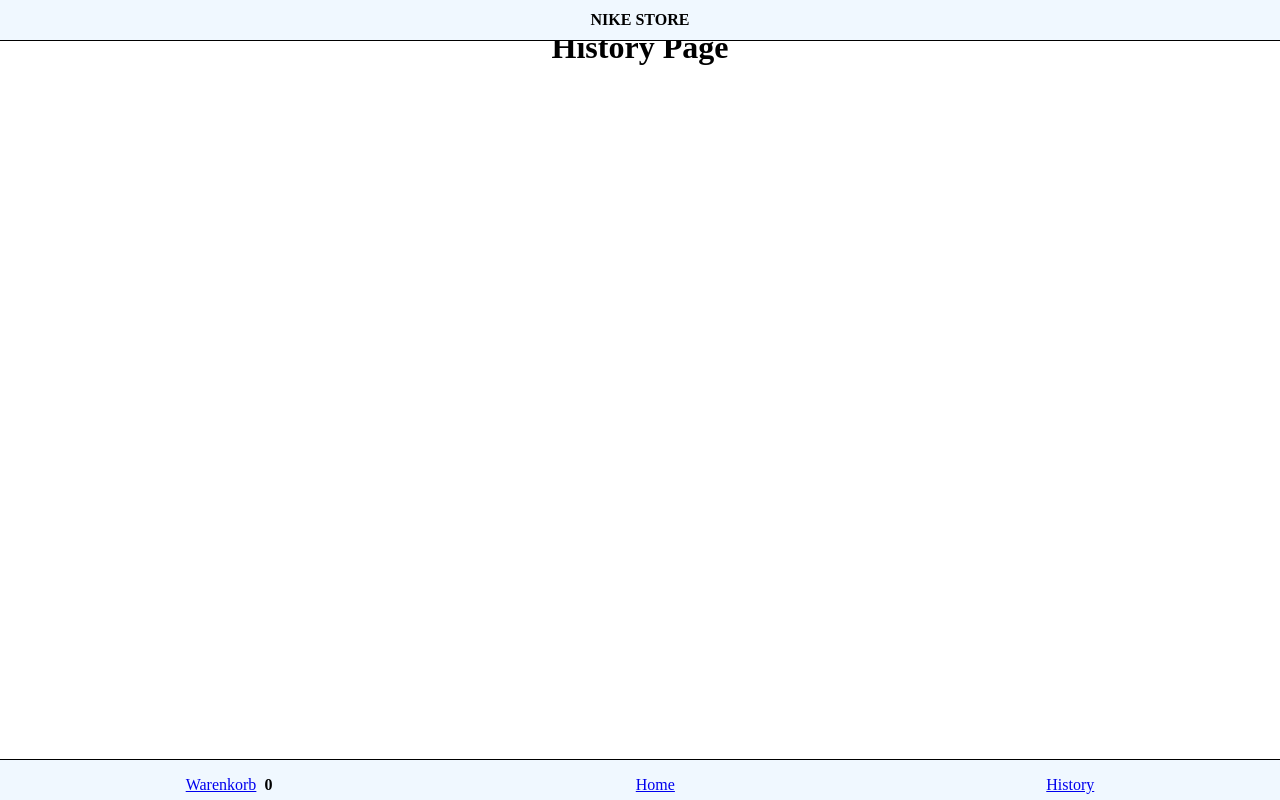
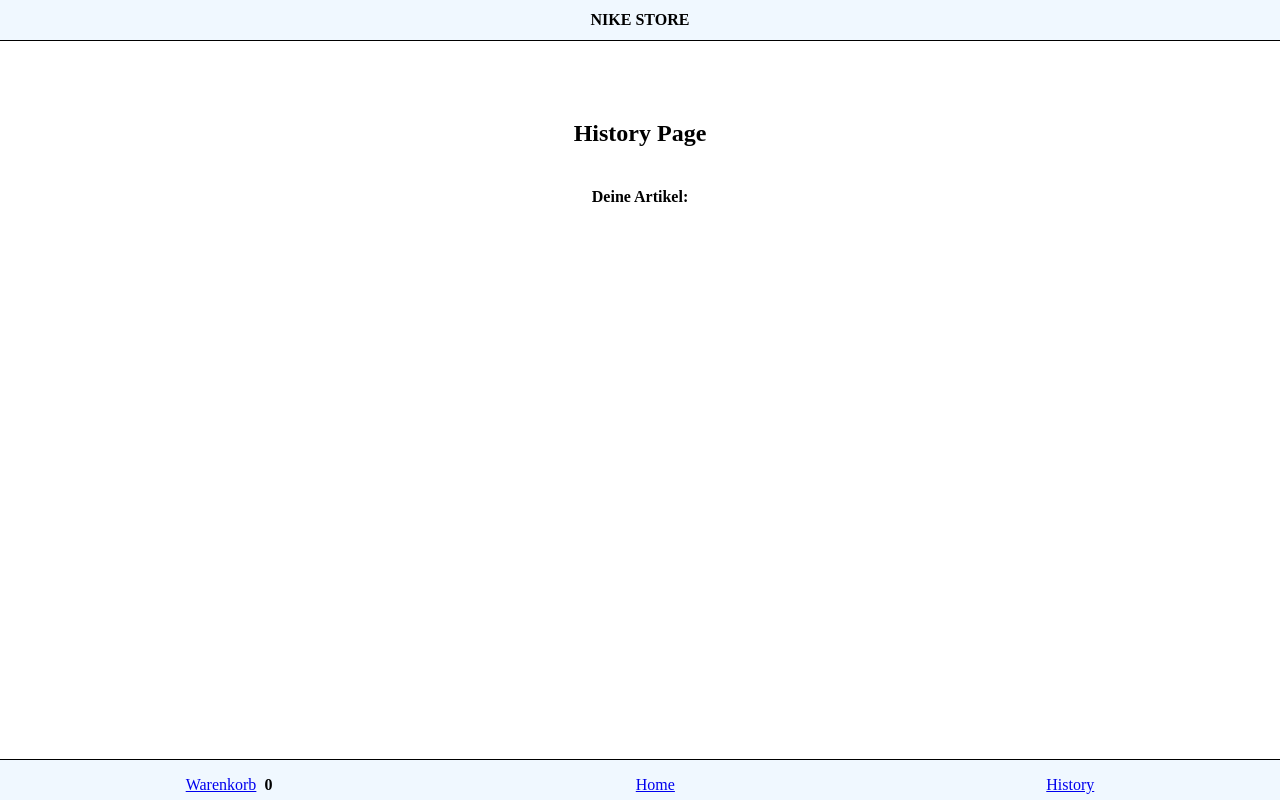
Before and after one commit to nazardiachok/Capstone-New-Project, a React (Create React App) app: page /history in a window 1280 px wide. Built offline with nearby package versions, Linux system fonts and the light colour scheme.

Commit message:
-history page filled with html,css,props -items can be added to History page

```diff
--- a/src/App.js
+++ b/src/App.js
@@ -24,6 +24,7 @@
   const [shoppingCard, setShoppingCard] = useLocalStorage("Saved data: ", []);
   const [inputData, setInputData] = useState({});
   const [totalPrice, setTotalPrice] = useState(0);
+  const [historyItems, setHistoryItems] = useLocalStorage("History items", []);
 
   function inputValue(value) {
     let filtered = search(value, dataItems, {
@@ -80,7 +81,12 @@
 
     navigate("/bestellung");
   }
-  function moveToHistory(input) {}
+  function moveToHistory(input) {
+    setHistoryItems([...historyItems, ...shoppingCard]);
+
+    console.log(historyItems);
+    navigate("/history");
+  }
 
   return (
     <>
@@ -110,7 +116,10 @@
             />
           }
         ></Route>
-        <Route path="/history" element={<History />}></Route>
+        <Route
+          path="/history"
+          element={<History historyItems={historyItems} />}
+        ></Route>
 
         <Route
           path="/personalData"
--- a/src/pages/History.js
+++ b/src/pages/History.js
@@ -1,12 +1,52 @@
 import styled from "styled-components";
-export default function History() {
+export default function History({ historyItems }) {
   return (
-    <Div>
+    <Section>
       <h1>History Page</h1>
-    </Div>
+      <h4>Deine Artikel:</h4>
+      {historyItems.map((element) => (
+        <Artikel>
+          <ul key={element.id}>
+            <li>
+              {" "}
+              <h5> Artikel: {element.title}</h5>{" "}
+              <h5>
+                {element.amount} x {element.price} €
+              </h5>
+            </li>
+          </ul>
+        </Artikel>
+      ))}
+    </Section>
   );
 }
-const Div = styled.div`
+const Section = styled.section`
   display: flex;
   justify-content: center;
+  margin: 100px auto;
+  flex-direction: column;
+  text-align: center;
+  li {
+    display: flex;
+    justify-content: space-around;
+    text-align: start;
+    ul {
+      border-bottom: 1px solid black;
+    }
+  }
+  h5 {
+    margin: 0px;
+    padding: 0px;
+  }
 `;
+const Artikel = styled.div`
+  display: flex;
+  flex-direction: column;
+  justify-content: space-around;
+  text-align: start;
+  p {
+    font-size: 15px;
+    text-align: center;
+    font-weight: bold;
+  }
+`;
--- a/src/pages/OrderDetails.js
+++ b/src/pages/OrderDetails.js
@@ -46,9 +46,10 @@
     display: flex;
     justify-content: space-around;
     text-align: start;
+    height: 0px;
   }
   h5 {
-    margin: 5px;
+    margin: 10px;
   }
 `;
 const Artikel = styled.div`
```
